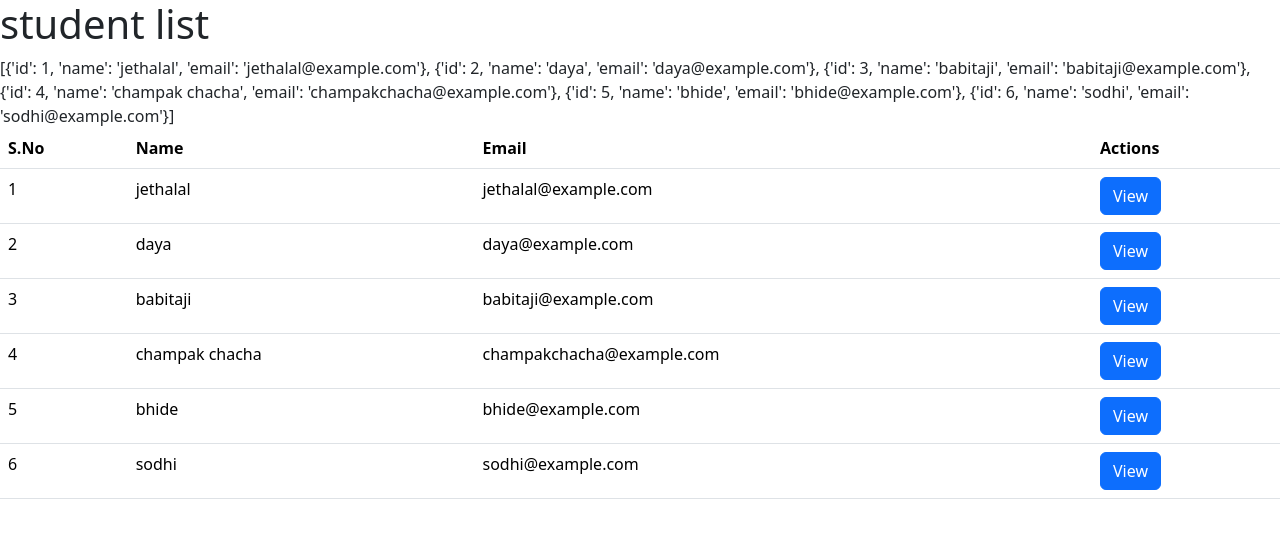
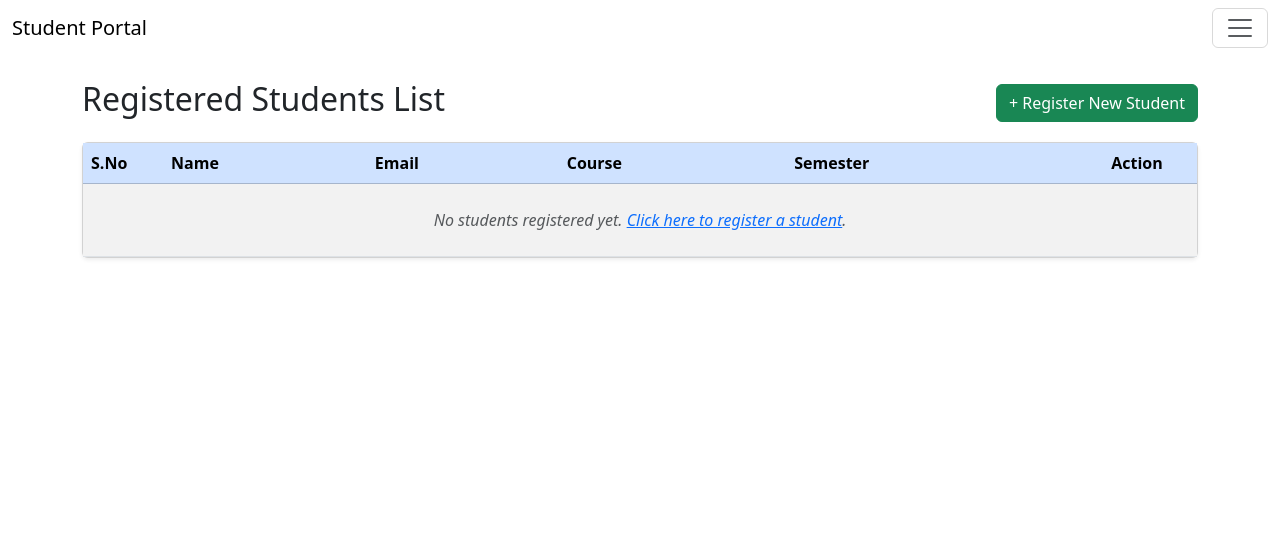
Before and after one commit to ramdixit89/django-tuto, a Django app: page /student/list/ in a window 1280 px wide. Shown: the top 538 px of the page. Run offline with Django 5.2, Linux system fonts and the light colour scheme; some libraries are stand-ins or nearby versions.

Commit message:
student CRUD

```diff
--- a/studen_crud/studen_crud/urls.py
+++ b/studen_crud/studen_crud/urls.py
@@ -1,12 +1,15 @@
 from django.contrib import admin
 from django.urls import path
-from . import view
+from studen_crud import view
+from register import views as register_views
 
 urlpatterns = [
     path('admin/', admin.site.urls),
     path('', view.main_page, name='home'),
     path('login/', view.login_page, name='login'),
-     path('register/', view.register_page, name='register'),
-    path('student/list/', view.student_list),
-    path('student/detail/<int:studentid>/', view.student_detail)
+    path('register/', register_views.register_user, name='register'),
+    path('student/list/', view.student_list, name='student_list'),
+    path('student/list/<int:studentid>',view.delete_student, name="student_delete" ),
+    path('student/detail/<int:studentid>/', view.student_detail, name='student_detail'),
+    path('student/edit/<int:studentid>', view.edit_student, name="student_edit")
 ]
--- a/studen_crud/studen_crud/view.py
+++ b/studen_crud/studen_crud/view.py
@@ -1,27 +1,14 @@
-from django.shortcuts import render
-
-
-users = [
-    {'id' : 1, 'name': 'jethalal', 'email': 'jethalal@example.com'},
-    {'id' : 2, 'name': 'daya', 'email': 'daya@example.com'},
-    {'id' : 3, 'name': 'babitaji', 'email': 'babitaji@example.com'},
-    {'id' : 4, 'name': 'champak chacha', 'email': 'champakchacha@example.com'},
-    {'id' : 5, 'name': 'bhide', 'email': 'bhide@example.com'},
-    {'id' : 6, 'name': 'sodhi', 'email': 'sodhi@example.com'}
-]
-
+from django.shortcuts import render, get_object_or_404, redirect
+from register.models import User
+from register.forms import RegisterForm
 def main_page(request):
     return render(request, 'homePage.html')
 
 def login_page(request):
     return render(request, 'login.html')
 
-def register_page(request):
-    return render(request, 'register.html')
-
 def student_home(request):
     theme = request.GET.get('theme', 'dark')
-
     if theme == 'dark':
         template_name = 'dark.html'
         current_css_theme = 'css/dark.css'
@@ -29,23 +16,36 @@ def student_home(request):
         template_name = 'light.html'
         current_css_theme = 'css/light.css'
 
-    return render(request, template_name, {'current_css' : current_css_theme})
+    return render(request, template_name, {'current_css': current_css_theme})
 
+# 1. Fetch and list all students from the database
 def student_list(request):
-    return render(request, 'studentlist.html', context={'userData' : users})
+    # Django ORM: User.objects.all() executes "SELECT * FROM register_user;"
+    students = User.objects.all()
+    return render(request, 'studentlist.html', {'userData': students})
 
+# 2. Fetch single student detail by primary key (id)
 def student_detail(request, studentid):
-    return render(request, 'studentdetail.html', context={'student' : users[studentid-1]})
+    # get_object_or_404 safely handles invalid student IDs with a 404 page
+    student = get_object_or_404(User, id=studentid)
+    return render(request, 'studentdetail.html', {'student': student})
 
+def delete_student(request, studentid):
+    student = get_object_or_404(User, id=studentid)
+    student.delete()
+    return redirect('student_list')
 
-# def home(request):
-    theme = request.GET.get('theme', 'light')
+def edit_student(request,studentid):
+    student = get_object_or_404(User, id=studentid)
 
-    if theme == 'dark':
-        template = 'myapp/dark.html'
-        css = 'css/dark.css'
+    if request.method == "POST":
+      form = RegisterForm(request.POST, instance=student)
+
+      if form.is_valid():
+          form.save()
+          return redirect('student_list')
+
     else:
-        template = 'myapp/light.html'
-        css = 'css/light.css'
+        form = RegisterForm(instance=student)
 
-    return render(request, template, {'current_theme_css': css})
+    return render(request, 'edit_stduent.html', { 'form': form, 'student': student })
--- a/studen_crud/templates/nav.html
+++ b/studen_crud/templates/nav.html
@@ -12,7 +12,7 @@
 <body>
     <nav class="navbar sm:navbar-expand bg-1 fg-2">
         <div class="container-fluid">
-            <a class="navbar-brand" href="#">Student</a>
+            <a class="navbar-brand" href="{% url 'home' %}">Student Portal</a>
             <button class="btn-icon navbar-toggler" type="button" data-bs-toggle="drawer" data-bs-target="#navbarNav"
                 aria-controls="navbarNav" aria-expanded="false" aria-label="Toggle navigation">
                 <span class="navbar-toggler-icon" aria-hidden="true"></span>
@@ -25,15 +25,14 @@
                 <div class="drawer-body">
                     <ul class="navbar-nav">
                         <li class="nav-item">
-                            <a class="nav-link active" aria-current="page" href="{% url 'login' %}">Login</a>
+                            <a class="nav-link" href="{% url 'student_list' %}">Students</a>
                         </li>
                         <li class="nav-item">
                             <a class="nav-link" href="{% url 'register' %}">Register</a>
                         </li>
                         <li class="nav-item">
-                            <a class="nav-link" href="#">Service</a>
+                            <a class="nav-link" href="{% url 'login' %}">Login</a>
                         </li>
-
                     </ul>
                 </div>
             </dialog>
@@ -42,10 +41,8 @@
     {% block content %}
     {% endblock %}
 
-
     <script type="module" src="https://cdn.jsdelivr.net/npm/bootstrap@6.0.0-alpha.1/dist/js/bootstrap.bundle.min.js"
         integrity="sha384-1a/pXj49ZQ1aHEmrJ+gMw1otqoVsYwlEnlD8mIfY2TV03r20Y0CN7uqx1tQogjPL"
         crossorigin="anonymous"></script>
 </body>
-
 </html>
--- a/studen_crud/templates/studentlist.html
+++ b/studen_crud/templates/studentlist.html
@@ -1,36 +1,52 @@
-<!DOCTYPE html>
-<html lang="en">
-<head>
-    <meta charset="UTF-8">
-    <meta name="viewport" content="width=device-width, initial-scale=1.0">
-    <title>Document</title>
-    <link href="https://cdn.jsdelivr.net/npm/bootstrap@5.3.8/dist/css/bootstrap.min.css" rel="stylesheet" integrity="sha384-sRIl4kxILFvY47J16cr9ZwB07vP4J8+LH7qKQnuqkuIAvNWLzeN8tE5YBujZqJLB" crossorigin="anonymous">
-</head>
-<body>
-    <h1>student list</h1>
+{% extends 'nav.html' %}
 
-    {{ userData }}
+{% block content %}
+<div class="container mt-4 mb-5">
+    <div class="d-flex justify-content-between align-items-center mb-3">
+        <h2>Registered Students List</h2>
+        <a href="{% url 'register' %}" class="btn btn-success">+ Register New Student</a>
+    </div>
 
-    <table class="table">
-  <thead>
+    <div class="card shadow-sm">
+        <div class="card-body p-0">
+            <div class="table-responsive">
+                <table class="table table-hover table-striped mb-0">
+                    <thead class="table-primary">
                         <tr>
-      <th scope="col">S.No</th>
+                            <th scope="col" style="width: 80px;">S.No</th>
                             <th scope="col">Name</th>
                             <th scope="col">Email</th>
-      <th scope="col">Actions</th>
+                            <th scope="col">Course</th>
+                            <th scope="col">Semester</th>
+                            <th scope="col" class="text-center" style="width: 120px;">Action</th>
                         </tr>
                     </thead>
                     <tbody>
-    {% for user in userData %}
+                        {% for student in userData %}
                         <tr>
                             <td>{{ forloop.counter }}</td>
-      <td>{{ user.name }}</td>
-      <td>{{ user.email }}</td>
-      <td>
-        <a href="/student/detail/{{ user.id }}/" class="btn btn-primary">View</a></td>
+                            <td class="fw-bold">{{ student.name }}</td>
+                            <td>{{ student.email }}</td>
+                            <td><span class="badge bg-info text-dark">{{ student.course|upper }}</span></td>
+                            <td>Semester {{ student.semester }}</td>
+                            <td class="text-center">
+                                <a href="/student/detail/{{ student.id }}/" class="btn btn-sm btn-primary">View</a>
+                                <a class="btn btn-danger btn-sm" href="{% url 'student_delete' student.id %}" >Delete</a>
+                                <a href="{%url 'student_edit' student.id %}">Edit</a>
+                            </td>
+
+                        </tr>
+                        {% empty %}
+                        <tr>
+                            <td colspan="6" class="text-center py-4 text-muted">
+                                <em>No students registered yet. <a href="{% url 'register' %}">Click here to register a student</a>.</em>
+                            </td>
                         </tr>
                         {% endfor %}
                     </tbody>
                 </table>
-</body>
-</html>
+            </div>
+        </div>
+    </div>
+</div>
+{% endblock %}
```
Also changed, not shown: studen_crud/register/forms.py (+27 -6 lines), studen_crud/register/models.py (+27 -11 lines), studen_crud/templates/edit_stduent.html (added, +73 -0 lines), studen_crud/templates/register.html (+63 -27 lines), studen_crud/templates/studentdetail.html (+31 -16 lines). Lines whose indentation alone changed are shown as unchanged.
